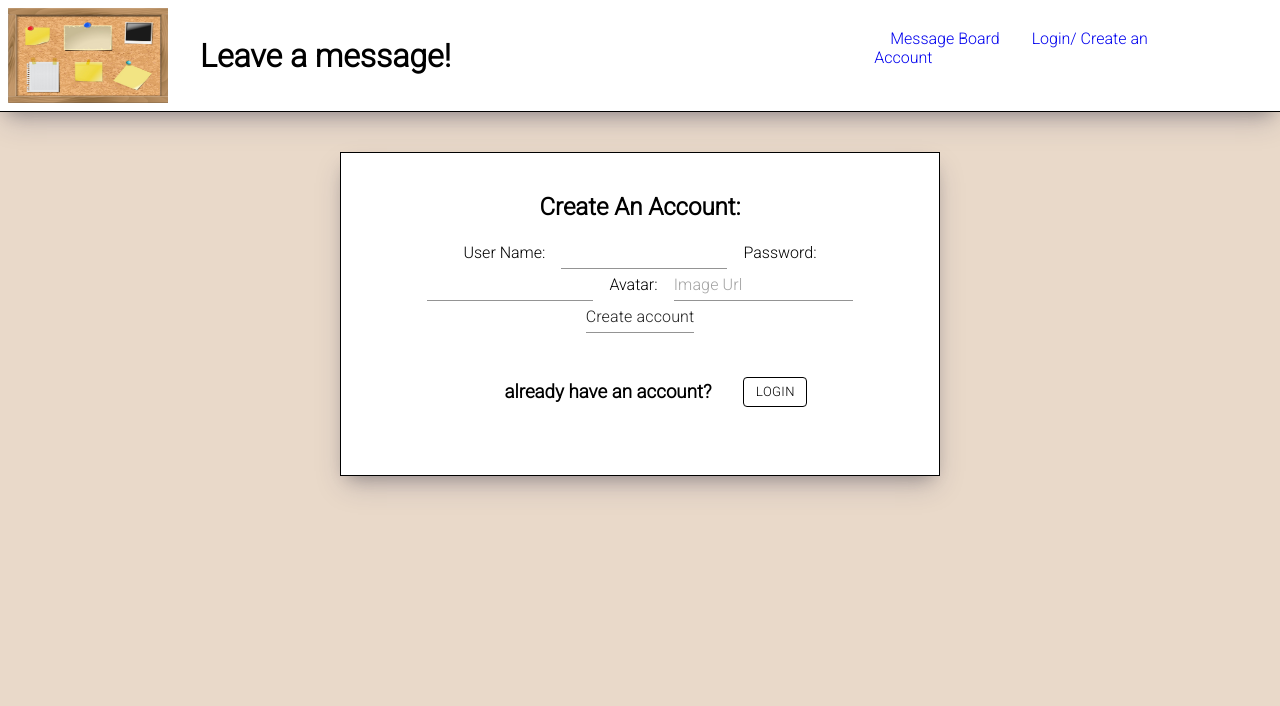
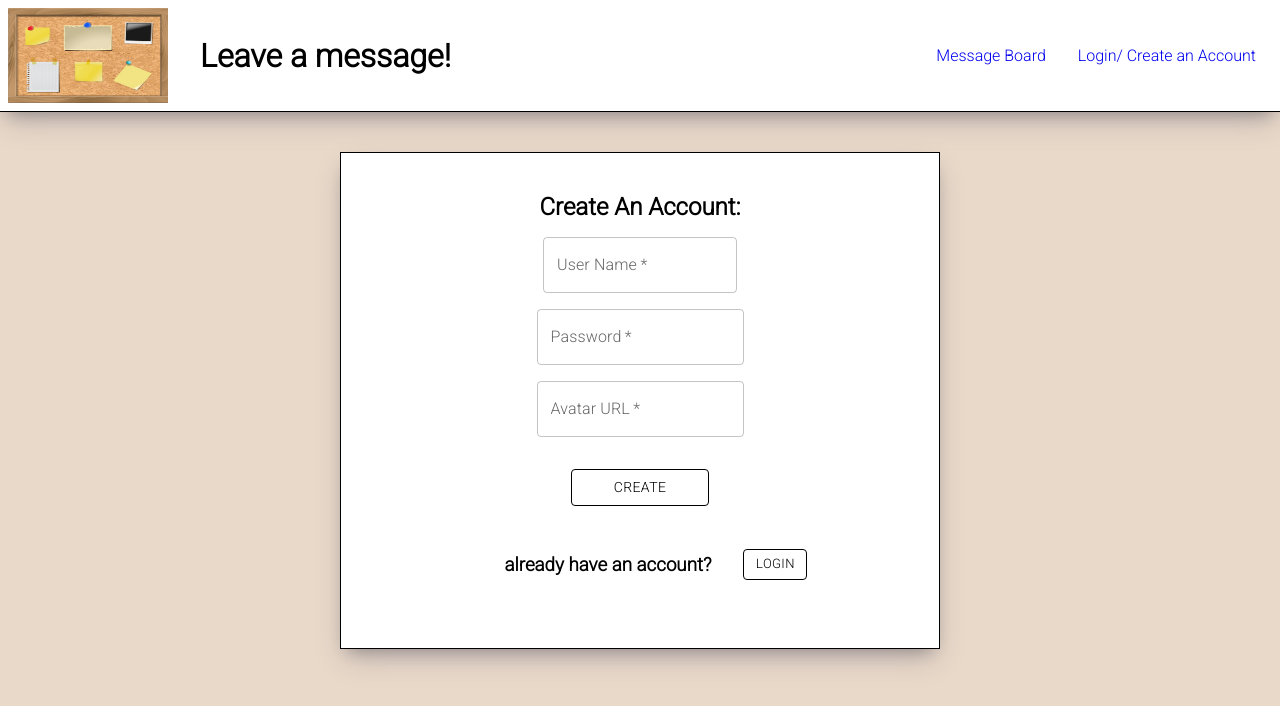
Before and after one commit to levydlior/message-board-front-end, a React (Create React App) app: page /create-login in a window 1280 px wide. Both pictures are taken after typing "Sample", "Sample" into the empty fields and a click on the button "CREATE AN ACCOUNT". Shown: the top 706 px of the page. Built offline with nearby package versions, Linux system fonts and the light colour scheme.

Commit message:
more styling

```diff
--- a/src/components/CreateAccount.js
+++ b/src/components/CreateAccount.js
@@ -1,5 +1,5 @@
 import React, { useState } from "react";
-import { Input, Button, Alert } from "@mui/material";
+import { Input, Button, Alert, TextField } from "@mui/material";
 
 function CreateAccount({
   onInfoChange,
@@ -41,43 +41,60 @@ function CreateAccount({
     if (!createdAccount) {
       return (
         <>
-          <form onSubmit={handleSubmit}>
+          <form id="create-account-login-form" onSubmit={handleSubmit}>
             <h2 className="content-title">Create An Account:</h2>
-            <label for="login-userName">User Name:</label>
-            <Input
+            <TextField
+              style={{ marginBottom: "1rem" }}
+              required
+              id="outlined-required"
+              label="User Name"
+              value={formLogIn.user_name}
+              onChange={handleChange}
               multiline={true}
               name="userName"
-              type="text"
-              required
-              value={formLogIn.user_name}
-              onChange={handleChange}
+              sx={{ outlineColor: "black" }}
             />
             {existedUserName ? (
-              <div style={{ display: "flex", justifyContent: "center" }}>
+              <div>
                 <Alert severity="error">
                   User name already exist please choose another!
                 </Alert>
               </div>
             ) : null}
-            <label for="login-password">Password:</label>
-            <Input
-              multiline={true}
+            <TextField
+              style={{ marginBottom: "1rem" }}
+              required
+              label="Password"
               name="password"
               type="password"
-              required
               value={formLogIn.password}
               onChange={handleChange}
+              sx={{ outlineColor: "black" }}
             />
-            <label for="avatar_url">Avatar:</label>
-            <Input
-              placeholder="Image Url"
+
+            <TextField
               name="avatarUrl"
               type="text"
               required
+              label="Avatar URL"
               value={formLogIn.avatar_url}
               onChange={handleChange}
+              style={{ marginBottom: "1rem" }}
+              sx={{ outlineColor: "black" }}
             />
-            <Input type="submit" value="Create account" />
+            <Button
+              style={{
+                color: "black",
+                borderColor: "black",
+                width: "25%",
+                marginTop: "1rem",
+              }}
+              type="submit"
+              value="post"
+              variant="outlined"
+            >
+              Create
+            </Button>
           </form>
           <div className="have-an-account-login">
             <h3 style={{ margin: "2rem" }}>already have an account?</h3>
@@ -95,7 +112,6 @@ function CreateAccount({
     } else {
       return (
         <h2>
-          {" "}
           account Created -- please login!{" "}
           <Button
             variant="outlined"
--- a/src/components/Login.js
+++ b/src/components/Login.js
@@ -1,5 +1,5 @@
 import React, { useState } from "react";
-import { Input, Button, Alert } from "@mui/material";
+import { Input, Button, Alert, TextField } from "@mui/material";
 
 function Login({
   onInfoChange,
@@ -39,38 +39,55 @@ function Login({
 
   return (
     <>
-      <form onSubmit={handleSubmit}>
+      <form id='create-account-login-form' onSubmit={handleSubmit}>
         <h2 className="content-title">Login:</h2>
-
-        <label htmlFor="login-userName">User Name:</label>
-        <Input
+        <TextField
+          label="User Name"
           multiline={true}
           name="userName"
           type="text"
           required
           value={formLogIn.userName}
           onChange={handleChange}
+          style={{ marginBottom: "1rem" }}
+          sx={{ outlineColor: "black" }}
         />
-        <label htmlFor="login-password">Password:</label>
-        <Input
+        <TextField
           multiline={true}
           name="password"
           type="password"
           required
           value={formLogIn.password}
           onChange={handleChange}
+          label="Password"
+          style={{ marginBottom: "1rem", marginInline: '1rem' }}
+          sx={{ outlineColor: "black", color: 'black' }}
         />
-        <Input type="submit" value="Login" />
+        <Button
+              style={{
+                color: "black",
+                borderColor: "black",
+                width: "30%",
+                marginTop: "1rem",
+              }}
+              type="submit"
+              value="post"
+              variant="outlined"
+            >
+              Login
+            </Button>
+
+
         {validLogin ? null : (
-          <div style={{display: 'flex', justifyContent: 'center'}}>
-          <Alert severity="error">Invalid user name or password</Alert>
+          <div style={{ display: "flex", justifyContent: "center" }}>
+            <Alert severity="error">Invalid user name or password</Alert>
           </div>
         )}
       </form>
       <div className="have-an-account-login">
         <h3 style={{ margin: "2rem" }}>Dont have an account? </h3>
         <Button
-        sx={{ borderColor: "black", color: 'black' }}
+          sx={{ borderColor: "black", color: "black" }}
           size="small"
           variant="outlined"
           onClick={() => onChangeViewClick()}
--- a/src/components/MessagesList.js
+++ b/src/components/MessagesList.js
@@ -1,4 +1,4 @@
-import React from "react";
+import React, { useEffect, useRef } from "react";
 import Message from "./Message";
 
 function MessagesList({
@@ -17,7 +17,19 @@ function MessagesList({
     />
   ));
 
-  return <ul>{displayMessages}</ul>;
+  const bottomRef = useRef(null);
+
+  useEffect(() => {
+    // 👇️ scroll to bottom every time messages change
+    bottomRef.current?.scrollIntoView({ behavior: "smooth" });
+  }, [messages]);
+
+  return (
+    <ul id="message-ul">
+      {displayMessages}
+      <div ref={bottomRef} />
+    </ul>
+  );
 }
 
 export default MessagesList;
--- a/src/styles/app.css
+++ b/src/styles/app.css
@@ -86,7 +86,7 @@ li {
   padding: 0.5rem;
   width: 100%;
   border-top: solid black 1px;
-  background-color: #8c8883;
+  background-color: #dbd3cb;
 }
 
 input {
@@ -202,6 +202,7 @@ input {
   display: flex;
   justify-content: center;
   padding: 1rem;
+  flex-wrap: wrap;
   align-items: center;
 }
 
@@ -245,20 +246,29 @@ p{
   word-break: break-all;
 }
 
-ul{
+#message-ul{
   margin: 0;
   padding-inline: 3rem;
   padding-bottom: 1rem;
+  height: 30rem;
+  overflow-y: scroll;
 }
 
 .section-title-div{
   border-bottom: solid 1px black;
   margin-bottom: 1rem;
   width: 100%;
-  background-color: #8c8883;
+  background-color: #dbd3cb;
 }
 
 .MuiButton-outlined{
   border-color: black;
   color: black
 }
+
+
+#create-account-login-form{
+  display: flex;
+  flex-direction: column;
+  align-items: center;
+}
```
